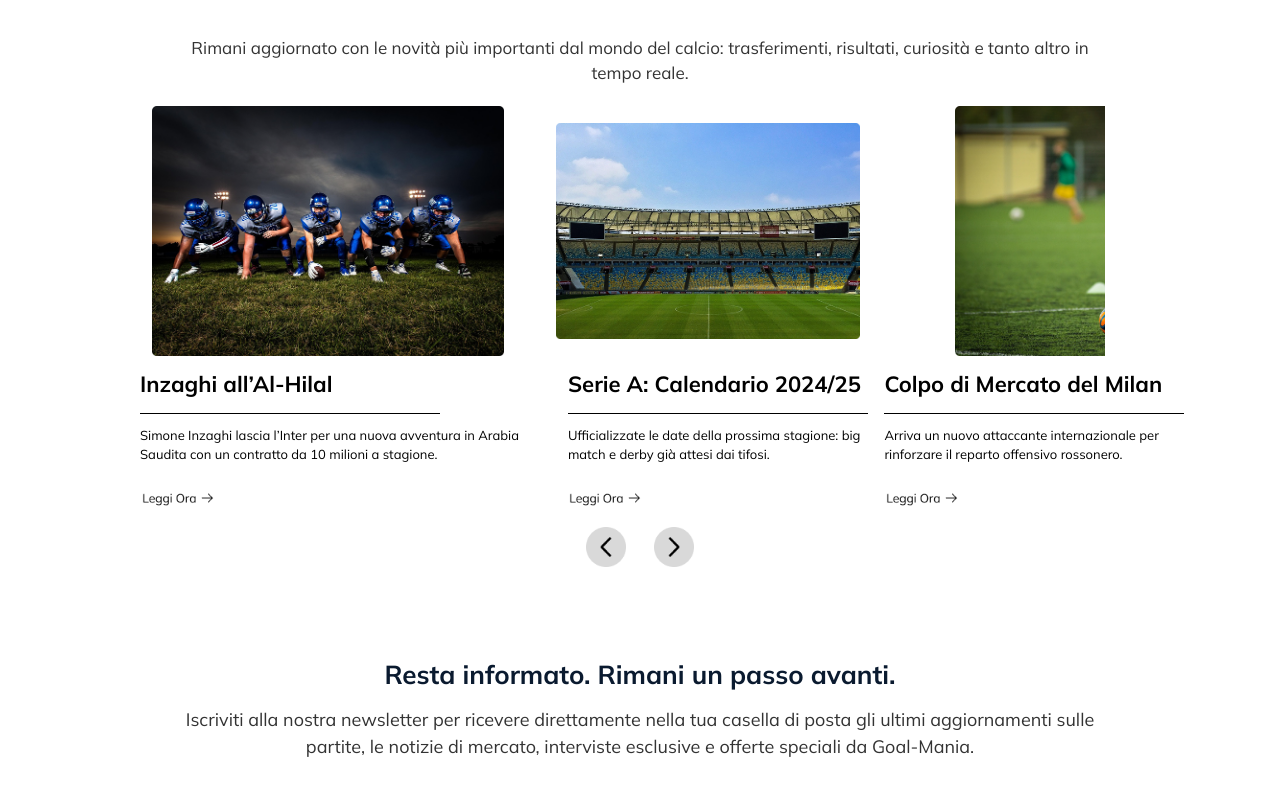
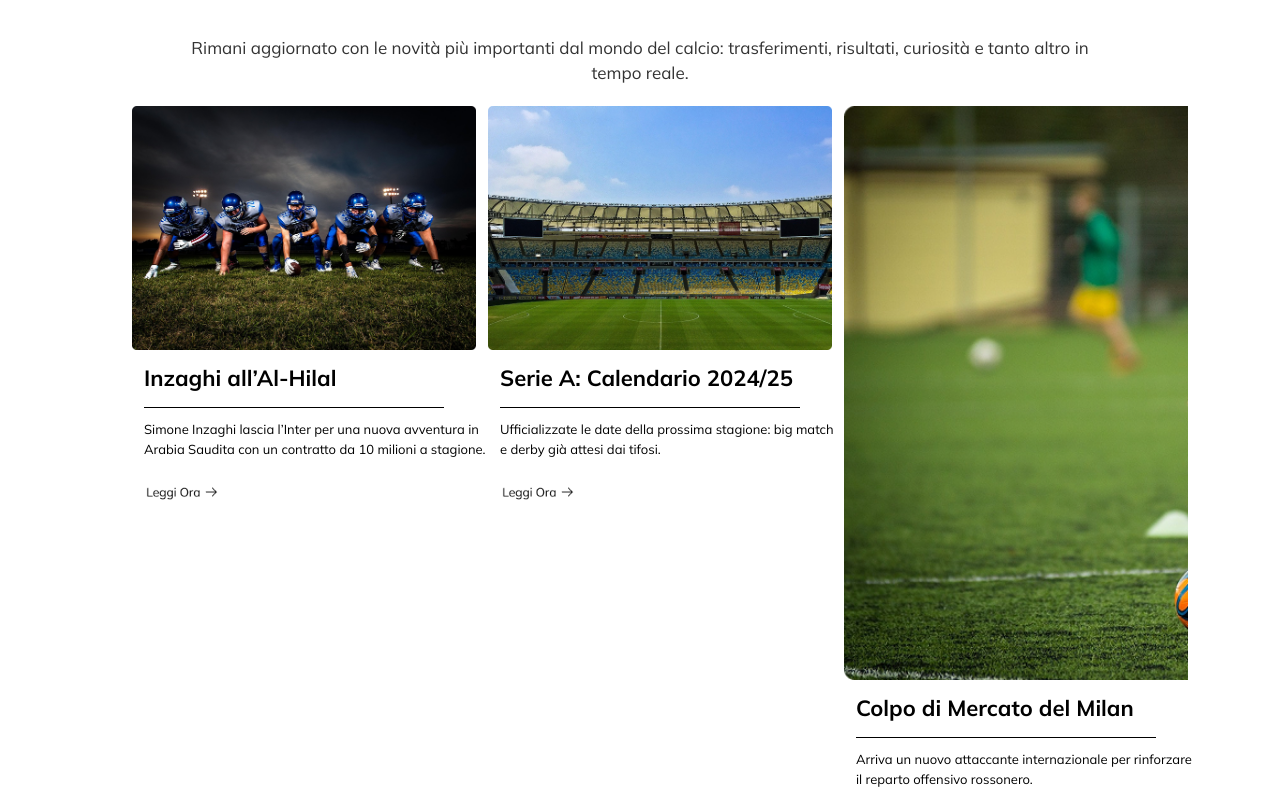
Before and after one commit to imkashishkathuria/goal-mania, a React (Vite) app: page /category/champions-league in a window 1280 px wide. Shown: the part 998-1787 px from the top of the page. Built offline with nearby package versions, Linux system fonts and the light colour scheme; a web font is replaced by a local one.

Commit message:
champions league page

```diff
--- a/src/components/HomeCards.jsx
+++ b/src/components/HomeCards.jsx
@@ -8,8 +8,10 @@
   const navigate = useNavigate();
 
   return (
-    <div className='flex flex-col gap-3'>
-        <img src={image} className={`object-contain md:-ml-3 w-[${imgsmwidth}px] md:w-[${imgwidth}px] h-[${imgsmheight}px] md:h-[${imgheight}px]` } onClick={()=>navigate(`/product${image}`)}/>
+    <div className=''>
+      <div className='flex flex-col justify-between  gap-3'>
+        <div className='flex flex-col gap-3'>
+        <img src={image} className="object-contain w-full md:-ml-3" onClick={()=>navigate(`/product${image}`)}/>
         <h1 className='font-bold text-[14px] md:text-[22px] text-[#000000]' style={{ width: `${subheadingwidth}px`}} >{heading}</h1>
         {hr}
         <p className='text-[10px] md:text-[13px] text-[#000000]' style={{ width: `${subWidth}px`}}>{subheading}</p>
@@ -18,14 +20,14 @@
           <img src={stars} />
 
         </div>
+        </div>
         <div className='flex items-center'>
-            {/* <AddToCartBtn />
-            <Button text="Buy Now" />
-            <img src='/mdi-light_heart (1).png' className='w-[30px] h-[24px]' /> */}
+
             {btn1}
             {btn2}
             {like}
             {btn3}
+        </div>
         </div>
     </div>
   )
--- a/src/components/HomeSections.jsx
+++ b/src/components/HomeSections.jsx
@@ -14,7 +14,7 @@
     <div className={`flex flex-col gap-3 md:gap-${gap} justify-center items-center`}>
         <h1 className={`text-[${headingcolor}] text-center font-semibold md:font-normal md:text-left text-[25px] md:text-[45px]`}>{heading}</h1>
         <p className='text-[10px] md:text-[17px] text-[#333333] w-[300px] text-center md:w-[940px]'>{subheading}</p>
-        <div ref={scrollRef}  className=" flex gap-3 md:gap-5 overflow-x-auto md:overflow-hidden scroll-smooth md:pl-15 ">{cards}</div>
+        <div ref={scrollRef}  className=" flex gap-3 md:gap-5 overflow-x-auto md:overflow-hidden w-fu scroll-smooth md:pl-16 ">{cards}</div>
         <div className='hidden md:flex gap-7'>
             <img src='/Frame 237997.png' className='w-[40px] h-[40px] cursor-pointer' onClick={() => scroll("left")}/>
             <img src='/Frame 237998.png' className='w-[40px] h-[40px] cursor-pointer' onClick={() => scroll("right")} />
--- a/src/components/Piùvenduti.jsx
+++ b/src/components/Piùvenduti.jsx
@@ -6,7 +6,7 @@
   return (
     <div>
       <HomeSections heading="Più venduti" subheading="Il capo che unisce la comodità di un fit impeccabile alla raffinatezza di un design curato nei dettagli." gap="7" cards={
-        <div className='flex w-[100vw] md:w-full overflow-auto md:overflow-hidden gap-2 md:gap-6 px-5 md:px-10'>
+        <div className='flex overflow-auto md:overflow-hidden gap-2 md:gap-6 px-5 md:pl-10'>
 
             <div className='md:hidden w-[100px] shrink-0'>
           <UltimiCard />
--- a/src/components/ProssimePartite.jsx
+++ b/src/components/ProssimePartite.jsx
@@ -5,8 +5,8 @@
   return (
     <div className='px-4 md:px-0 py-7 justify-center items-center'>
         <HomeSections headingcolor={heading} heading="Prossime Partite" subheading="Non perdere le sfide più attese della settimana: ecco il calendario delle prossime partite di Serie A e Champions League." gap="5" cards={
-            <div className='flex gap-3 md:gap-7 px-6 md:px-15 w-[100vw] md:w-full overflow-auto md:overflow-hidden -mt-5 md:-mt-0'>
-                {["Group 85", "Group 86", "Group 87", "Group 88"].map((item, index) => (
+            <div className='flex gap-3 md:gap-7'>
+                {["Group 85", "Group 86", "Group 87", "Group 87", "Group 86"].map((item, index) => (
                     <img src={`/${item}.png`} key={index} className='w-[100px] h-[120px] md:w-[300px] md:h-[250px] object-contain' />
                 ))}
                 </div>
--- a/src/components/UltimeNotizie.jsx
+++ b/src/components/UltimeNotizie.jsx
@@ -5,8 +5,8 @@
 const UltimeNotizie = ({ img1, img2, img3 }) => {
   return (
     <div className='px-7 md:px-0 flex justify-center items-center py-7'>
-        <HomeSections heading="Ultime Notizie" subheading="Rimani aggiornato con le novità più importanti dal mondo del calcio: trasferimenti, risultati, curiosità e tanto altro in tempo reale." gap="5" cards={
-            <div className='flex px-3 md:px-20 gap-3 w-[100vw] md:w-full overflow-auto md:overflow-hidden'>
+        <HomeSections  heading="Ultime Notizie" subheading="Rimani aggiornato con le novità più importanti dal mondo del calcio: trasferimenti, risultati, curiosità e tanto altro in tempo reale." gap="5" cards={
+            <div className='flex px-3 md:px-20 gap-3 overflow-x-auto md:overflow-hidden'>
 
                   <div className='md:hidden w-[200px] shrink-0'>
                 <HomeCards image={img1} imgwidth="400" imgheight="250" heading="Inzaghi all’Al-Hilal" subheading="Simone Inzaghi lascia l’Inter per una nuova avventura in Arabia Saudita con un contratto da 10 milioni a stagione."  hr={
@@ -17,8 +17,8 @@
                 }
                 />
                 </div>
-                  <div className='hidden md:block'>
-                <HomeCards image={img1} imgwidth="400" imgheight="250" heading="Inzaghi all’Al-Hilal" subheading="Simone Inzaghi lascia l’Inter per una nuova avventura in Arabia Saudita con un contratto da 10 milioni a stagione."  hr={
+                  <div className='hidden md:block w-full'>
+                <HomeCards image={img1} heading="Inzaghi all’Al-Hilal" subheading="Simone Inzaghi lascia l’Inter per una nuova avventura in Arabia Saudita con un contratto da 10 milioni a stagione."  hr={
                     <div className='border-t border-black md:w-[300px]' />
                 }
                 btn3={
@@ -37,7 +37,7 @@
 
                 </div>
 
-                 <div className='hidden md:block'>
+                 <div className='hidden md:block w-full'>
                 <HomeCards image={img2}  imgwidth="400" imgheight="250" heading="Serie A: Calendario 2024/25" subheading="Ufficializzate le date della prossima stagione: big match e derby già attesi dai tifosi."  hr={
                     <div className='border-t border-black md:w-[300px]' />
                 }
@@ -58,7 +58,7 @@
                 }
                 />
                 </div>
-                <div className='hidden md:block'>
+                <div className='hidden md:block w-full'>
                 <HomeCards image={img3} imgwidth="400" imgheight="250" heading="Colpo di Mercato del Milan" subheading="Arriva un nuovo attaccante internazionale per rinforzare il reparto offensivo rossonero." hr={
                     <div className='border-t border-black md:w-[300px]' />
                 }
--- a/src/pages/ChampionsLeague.jsx
+++ b/src/pages/ChampionsLeague.jsx
@@ -4,6 +4,8 @@
 import ProssimePartite from '../components/ProssimePartite'
 import UltimeNotizie from '../components/UltimeNotizie'
 import Footer from '../components/Footer'
+import HomeSections from '../components/HomeSections'
+import HomeCards from '../components/HomeCards'
 
 const ChampionsLeague = () => {
   return (
@@ -29,7 +31,74 @@
       </div>
 
       <ProssimePartite heading="#FF7A00" />
-      <UltimeNotizie img1="/Frame 237883 (10).png" img2="/Frame 237883 (11).png" img3="/Frame 237883 (12).png" />
+      {/* <UltimeNotizie img1="/Frame 237883 (10).png" img2="/Frame 237883 (11).png" img3="/Frame 237883 (12).png" /> */}
+      <div className='px-7 md:px-0 flex justify-center items-center py-7'>
+        <HomeSections headingcolor="#FF7A00"  heading="Ultime Notizie" subheading="Rimani aggiornato con le novità più importanti dal mondo del calcio: trasferimenti, risultati, curiosità e tanto altro in tempo reale." gap="5" cards={
+            <div className='flex px-3 md:px-20 gap-3 overflow-x-auto md:overflow-hidden'>
+
+                  <div className='md:hidden w-[200px] shrink-0'>
+                <HomeCards image="/Frame 237883 (10).png" imgwidth="400" imgheight="250" heading="Inzaghi all’Al-Hilal" subheading="Simone Inzaghi lascia l’Inter per una nuova avventura in Arabia Saudita con un contratto da 10 milioni a stagione."  hr={
+                    <div className='border-t border-black md:w-[300px]' />
+                }
+                btn3={
+                    <img src='/Frame 237925.png' className='w-[75px] h-[18px] object-contain' />
+                }
+                />
+                </div>
+                  <div className='hidden md:block w-full'>
+                <HomeCards image="/Frame 237883 (10).png"heading="Inzaghi all’Al-Hilal" subheading="Simone Inzaghi lascia l’Inter per una nuova avventura in Arabia Saudita con un contratto da 10 milioni a stagione."  hr={
+                    <div className='border-t border-black md:w-[300px]' />
+                }
+                btn3={
+                    <img src='/Frame 237925.png' className='w-[75px] h-[18px] object-contain' />
+                }
+                />
+                </div>
+                 <div className='md:hidden w-[200px] shrink-0'>
+                <HomeCards image="/Frame 237883 (11).png" imgwidth="400" imgheight="250" heading="Serie A: Calendario 2024/25" subheading="Ufficializzate le date della prossima stagione: big match e derby già attesi dai tifosi."  hr={
+                    <div className='border-t border-black md:w-[300px]' />
+                }
+                btn3={
+                    <img src='/Frame 237925.png' className='w-[75px] h-[18px] object-contain' />
+                }
+                />
+
+                </div>
+
+                 <div className='hidden md:block w-full'>
+                <HomeCards image="/Frame 237883 (11).png"  imgwidth="400" imgheight="250" heading="Serie A: Calendario 2024/25" subheading="Ufficializzate le date della prossima stagione: big match e derby già attesi dai tifosi."  hr={
+                    <div className='border-t border-black md:w-[300px]' />
+                }
+                btn3={
+                    <img src='/Frame 237925.png' className='w-[75px] h-[18px] object-contain' />
+                }
+                />
+
+                </div>
+
+
+                 <div className='md:hidden w-[200px] shrink-0'>
+                <HomeCards image="/Frame 237883 (12).png" imgwidth="400" imgheight="250" heading="Colpo di Mercato del Milan" subheading="Arriva un nuovo attaccante internazionale per rinforzare il reparto offensivo rossonero." hr={
+                    <div className='border-t border-black md:w-[300px]' />
+                }
+                btn3={
+                    <img src='/Frame 237925.png' className='w-[75px] h-[18px] object-contain' />
+                }
+                />
+                </div>
+                <div className='hidden md:block w-full'>
+                <HomeCards image="/Frame 237883 (12).png" imgwidth="400" imgheight="250" heading="Colpo di Mercato del Milan" subheading="Arriva un nuovo attaccante internazionale per rinforzare il reparto offensivo rossonero." hr={
+                    <div className='border-t border-black md:w-[300px]' />
+                }
+                btn3={
+                    <img src='/Frame 237925.png' className='w-[75px] h-[18px] object-contain' />
+                }
+                />
+                </div>
+                </div>
+        }/>
+
+    </div>
       <Footer />
     </div>
   )
--- a/src/pages/Homepage.jsx
+++ b/src/pages/Homepage.jsx
@@ -16,7 +16,7 @@
       <HomeHero />
       <SerieAClubs />
       <SceltiperTe />
-      <UltimeNotizie />
+      <UltimeNotizie img1="/Frame 237883.png " img2="/Frame 237883 (1).png " img3="/9e9f636a4abf54d1438e0b68d45f7fe2fd3b75ab.jpg" />
       <ProssimePartite />
       <StorieinPrimoPiano />
       <UltimeNotizie2 />
```
Also changed, not shown: src/components/SceltiperTe.jsx (+5 -5 lines), src/components/UltimiCard.jsx (+8 -4 lines), src/pages/ProductHomepage.jsx (+0 -8 lines).
